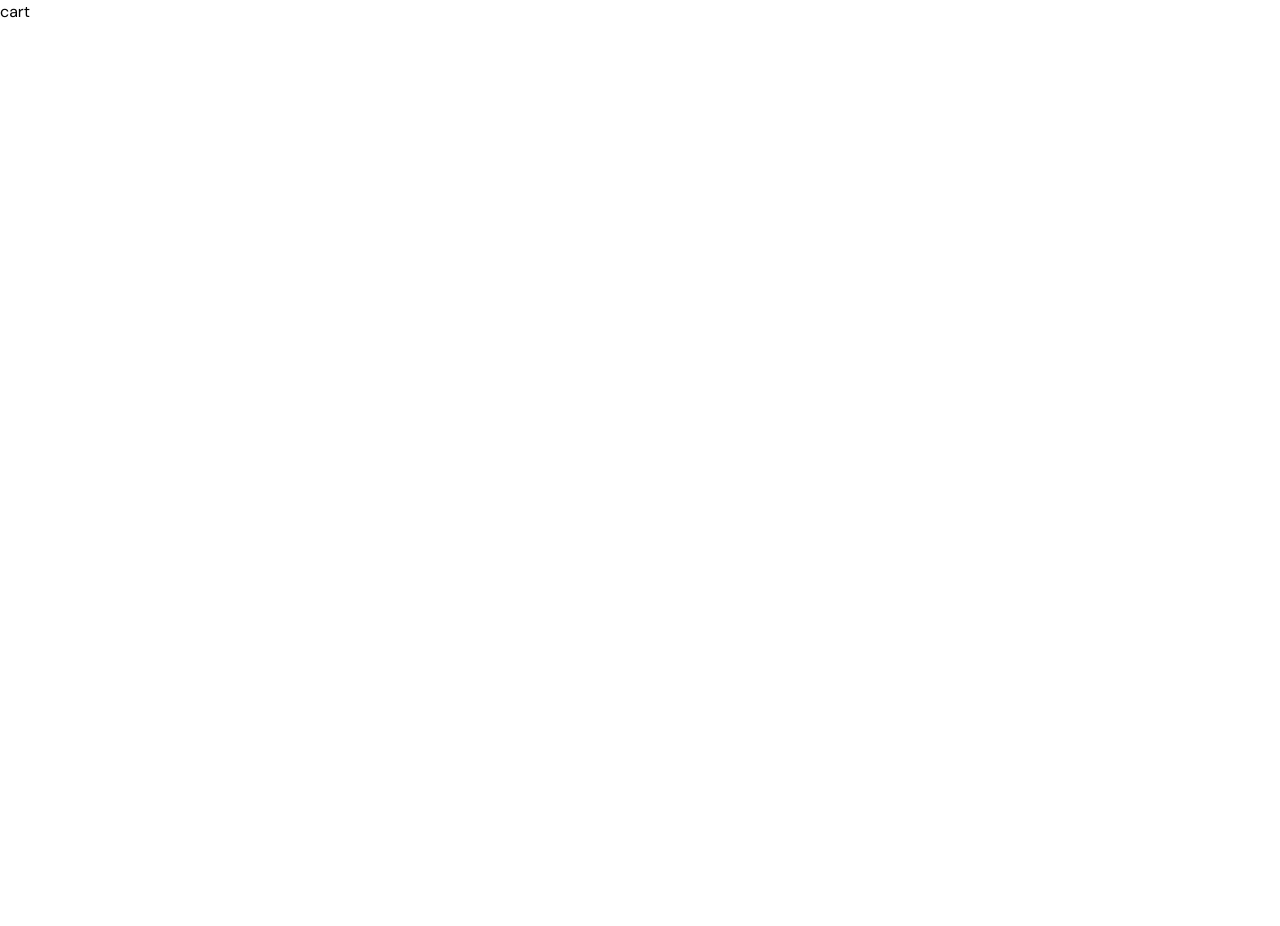
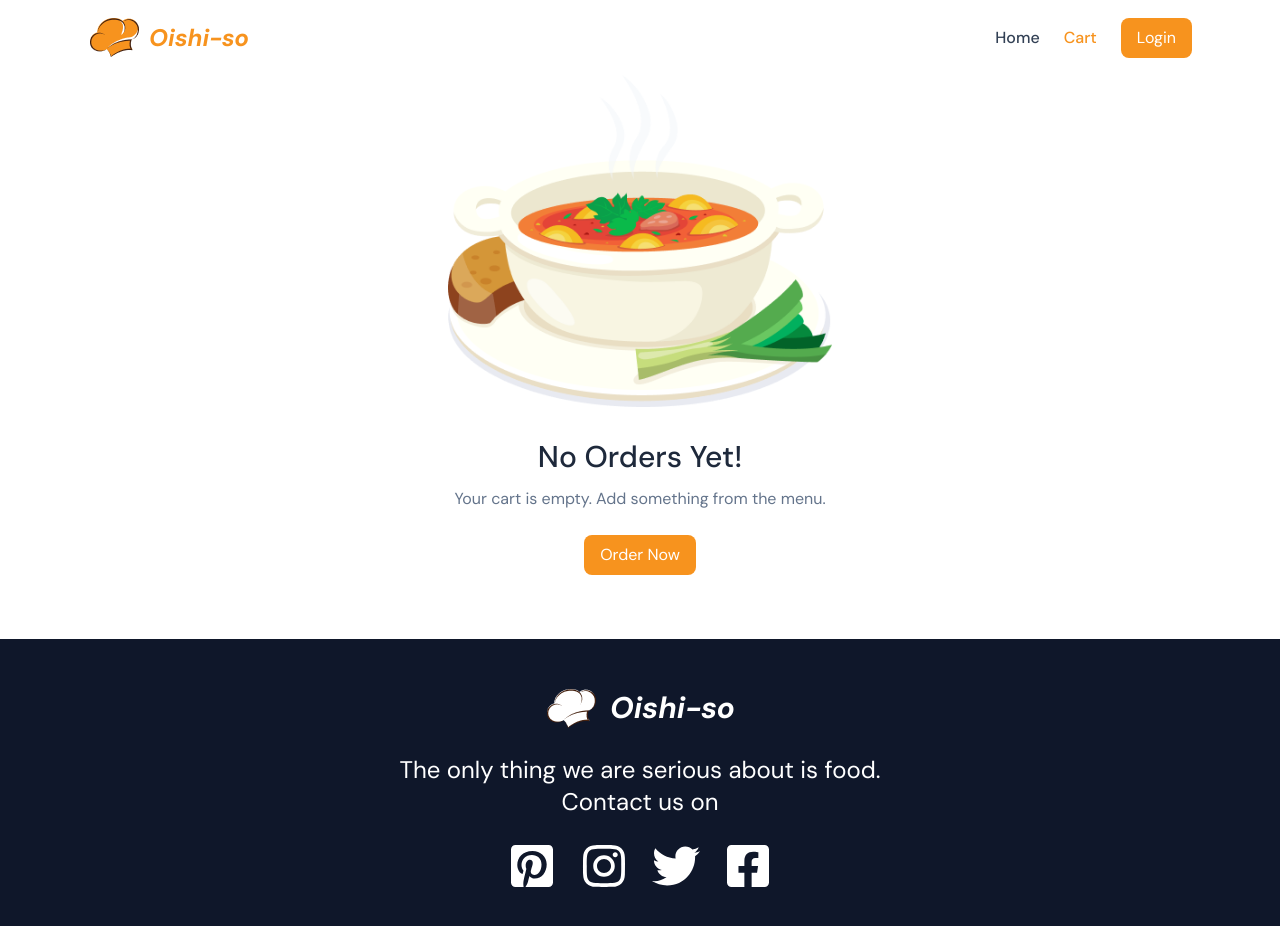
Before and after one commit to Zulfaabam/oishi-so, a React (Create React App) app: page /cart in a window 1280 px wide. Shown: the top 926 px of the page. Before the commit the page ends 800 px from the top, so only its background shows below. Built offline with nearby package versions, Linux system fonts and the light colour scheme.

Commit message:
cart page UI done

```diff
--- a/src/components/Loading.js
+++ b/src/components/Loading.js
@@ -3,7 +3,7 @@ import ClipLoader from 'react-spinners/ClipLoader'
 
 export default function Loading() {
   return (
-    <div className="h-48 flex justify-center items-center">
+    <div className="h-48 w-full flex justify-center items-center">
       <ClipLoader color="#F7931E" />
     </div>
   )
--- a/src/components/Restaurants.js
+++ b/src/components/Restaurants.js
@@ -49,7 +49,7 @@ export default function Restaurants({ history }) {
                   <img
                     src={r.image_url}
                     alt={r.name}
-                    className="w-40 h-[100px] rounded-lg "
+                    className="w-40 h-[100px] object-cover rounded-lg "
                   />
                 </NavLink>
                 <div className="flex flex-col justify-center">
--- a/src/pages/Cart.js
+++ b/src/pages/Cart.js
@@ -1,9 +1,29 @@
 import React from 'react'
+import { NavLink } from 'react-router-dom'
+import Footer from '../components/Footer'
+import Navbar from '../components/Navbar'
 
 export default function Cart() {
   return (
     <div>
-      <h1>cart</h1>
+      <Navbar />
+      <div className="flex flex-col justify-center items-center mb-16">
+        <img
+          src="/no-orders.png"
+          alt="no order"
+          className="w-52 mb-8 md:w-96"
+        />
+        <h1 className="text-dark-80 text-xl md:text-3xl font-medium mb-3">
+          No Orders Yet!
+        </h1>
+        <p className="text-sm md:text-base text-dark-50 mb-6 px-16 text-center">
+          Your cart is empty. Add something from the menu.
+        </p>
+        <NavLink to="/" className="bg-primary text-white px-4 py-2 rounded-lg">
+          Order Now
+        </NavLink>
+      </div>
+      <Footer />
     </div>
   )
 }
--- a/tailwind.config.js
+++ b/tailwind.config.js
@@ -12,6 +12,7 @@ module.exports = {
         'dark-50': '#64748b',
         'dark-60': '#475569',
         'dark-70': '#334155',
+        'dark-80': '#1e293b',
         'dark-90': '#0F172A',
       },
     },
```
Also changed, not shown: public/no-orders.png (added), public/page-not-found.png (added).
